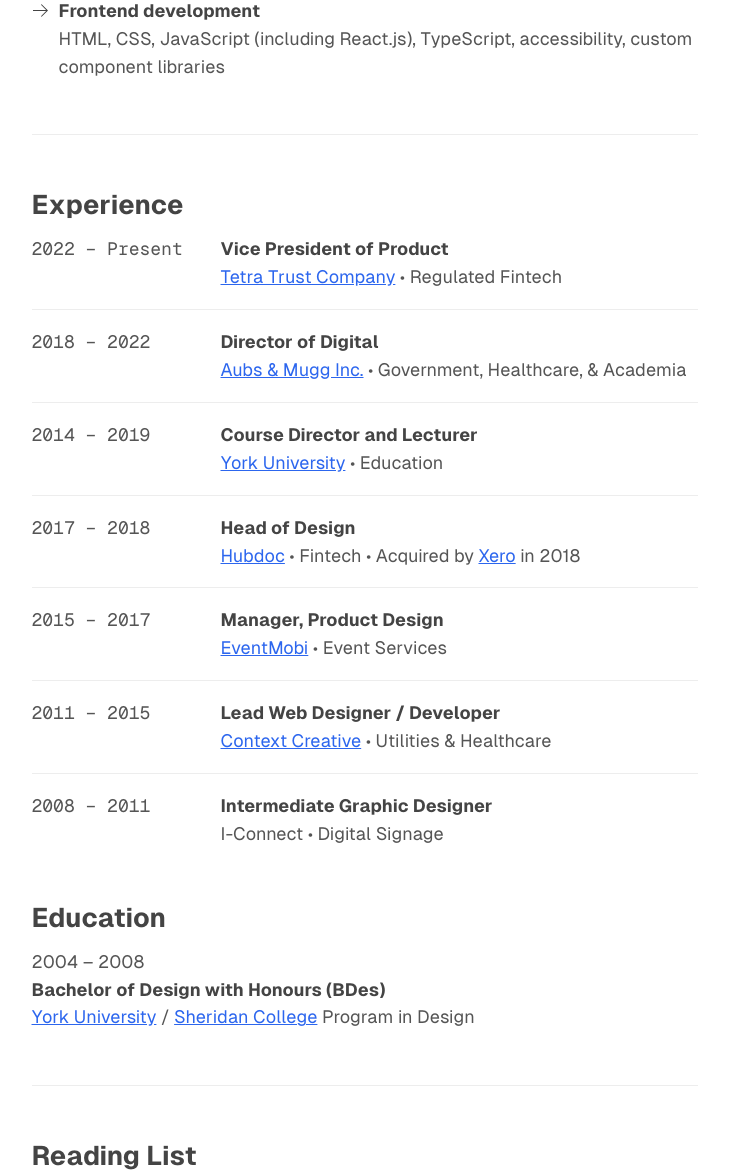
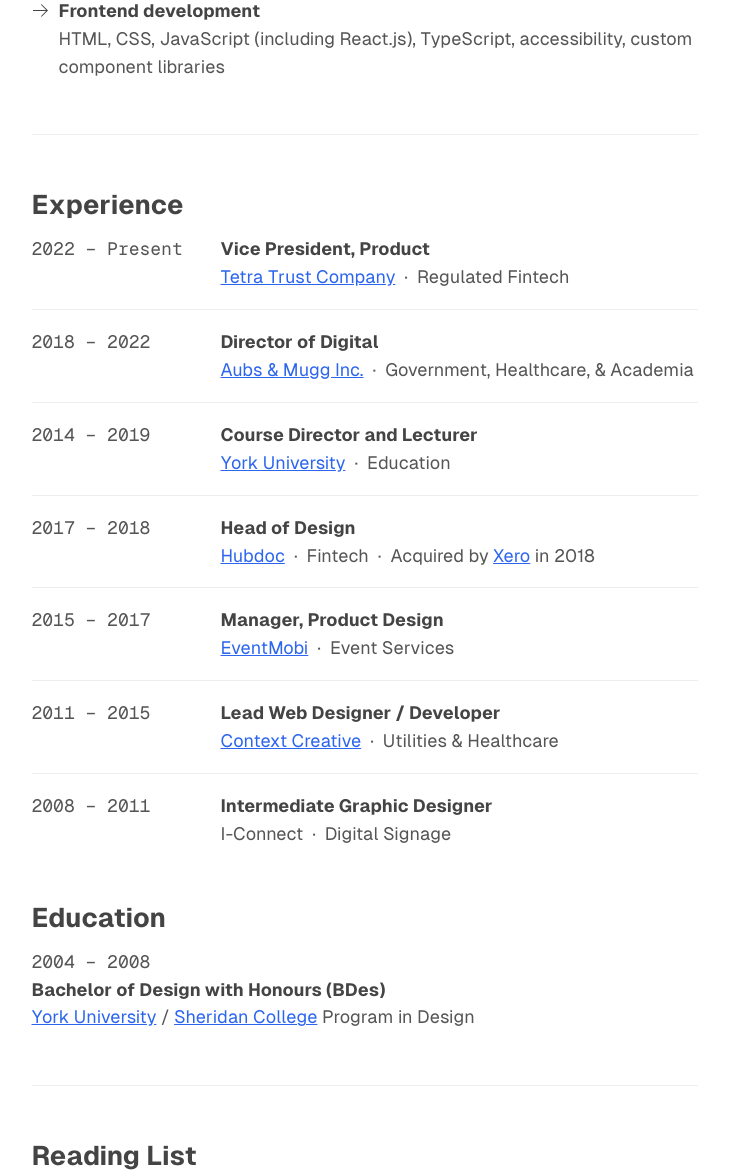
Before and after one commit to philbuchanan/philbuchanan.github.io, a PHP site: page / in a window 1280 px wide. Shown: the part 1138-2312 px from the top of the page, without its empty margins (289-1018 px from the left). Run offline with PHP 8.4, Linux system fonts and the light colour scheme; some web fonts are replaced.

Commit message:
Minor style tweaks

```diff
--- a/assets/css/style.scss
+++ b/assets/css/style.scss
@@ -363,6 +363,11 @@ figcaption {
 	}
 }
 
+.o-spacer {
+	margin-left: var(--spacing--xs);
+	margin-right: var(--spacing--xs);
+}
+
 // 3. Components
 .c-site-header {
 	border-bottom: 1px solid var(--color--border);
--- a/index.html
+++ b/index.html
@@ -56,8 +56,8 @@
 									<time datetime="2022">2022</time> &ndash; Present</time>
 								</div>
 								<div class="o-hstack__item">
-									<h3 class="c-h4">Vice President of Product</h3>
-									<p><a href="https://tetratrust.com/">Tetra Trust Company</a> • Regulated Fintech</p>
+									<h3 class="c-h4">Vice President, Product</h3>
+									<p><a href="https://tetratrust.com/">Tetra Trust Company</a> <span class="o-spacer">·</span> Regulated Fintech</p>
 								</div>
 							</div>
 						</li>
@@ -68,7 +68,7 @@
 								</div>
 								<div class="o-hstack__item">
 									<h3 class="c-h4">Director of Digital</h3>
-									<p><a href="https://aubsandmugg.com/">Aubs & Mugg Inc.</a> • Government, Healthcare, & Academia</p>
+									<p><a href="https://aubsandmugg.com/">Aubs & Mugg Inc.</a> <span class="o-spacer">·</span> Government, Healthcare, & Academia</p>
 								</div>
 							</div>
 						</li>
@@ -79,7 +79,7 @@
 								</div>
 								<div class="o-hstack__item">
 									<h3 class="c-h4">Course Director and Lecturer</h3>
-									<p><a href="https://design.ampd.yorku.ca">York University</a> • Education</p>
+									<p><a href="https://design.ampd.yorku.ca">York University</a> <span class="o-spacer">·</span> Education</p>
 								</div>
 							</div>
 						</li>
@@ -90,7 +90,7 @@
 								</div>
 								<div class="o-hstack__item">
 									<h3 class="c-h4">Head of Design</h3>
-									<p><a href="https://hubdoc.com">Hubdoc</a> • Fintech • Acquired by <a href="https://www.xero.com">Xero</a> in 2018</p>
+									<p><a href="https://hubdoc.com">Hubdoc</a> <span class="o-spacer">·</span> Fintech <span class="o-spacer">·</span> Acquired by <a href="https://www.xero.com">Xero</a> in 2018</p>
 								</div>
 							</div>
 						</li>
@@ -101,7 +101,7 @@
 								</div>
 								<div class="o-hstack__item">
 									<h3 class="c-h4">Manager, Product Design</h3>
-									<p><a href="https://eventmobi.com">EventMobi</a> • Event Services</p>
+									<p><a href="https://eventmobi.com">EventMobi</a> <span class="o-spacer">·</span> Event Services</p>
 								</div>
 							</div>
 						</li>
@@ -112,7 +112,7 @@
 								</div>
 								<div class="o-hstack__item">
 									<h3 class="c-h4">Lead Web Designer / Developer</h3>
-									<p><a href="https://contextcreative.com">Context Creative</a> • Utilities & Healthcare</p>
+									<p><a href="https://contextcreative.com">Context Creative</a> <span class="o-spacer">·</span> Utilities & Healthcare</p>
 								</div>
 							</div>
 						</li>
@@ -123,7 +123,7 @@
 								</div>
 								<div class="o-hstack__item">
 									<h3 class="c-h4">Intermediate Graphic Designer</h3>
-									<p>I-Connect • Digital Signage</p>
+									<p>I-Connect <span class="o-spacer">·</span> Digital Signage</p>
 								</div>
 							</div>
 						</li>
@@ -131,17 +131,11 @@
 				</section>
 				<section class="c-section">
 					<h2>Education</h2>
-					<ul class="o-list-bare o-list-ruled">
-						<li class="c-resume">
-							<div class="c-resume__date">
-								2004 &ndash; 2008
-							</div>
-							<div class="c-resume__details">
-								<h3 class="c-h4">Bachelor of Design with Honours (BDes)</h3>
-								<p><a href="https://design.ampd.yorku.ca">York University</a> / <a href="https://www.sheridancollege.ca/programs/bachelor-of-design">Sheridan College</a> Program in Design</p>
-							</div>
-						</li>
-					</ul>
+					<div class="c-date-range">
+						2004 &ndash; 2008
+					</div>
+					<h3 class="c-h4">Bachelor of Design with Honours (BDes)</h3>
+					<p><a href="https://design.ampd.yorku.ca">York University</a> / <a href="https://www.sheridancollege.ca/programs/bachelor-of-design">Sheridan College</a> Program in Design</p>
 				</section>
 				<section class="c-section c-section--divided">
 					<h2>Reading List</h2>
```
Also changed, not shown: assets/css/style.css, 1 other file.
